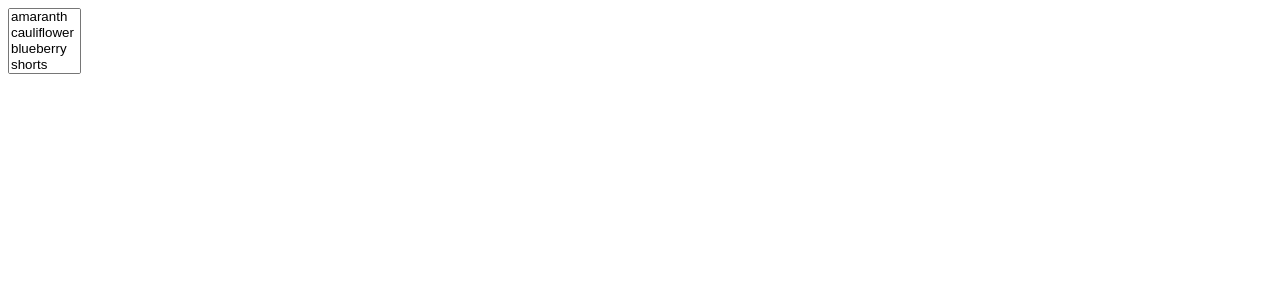
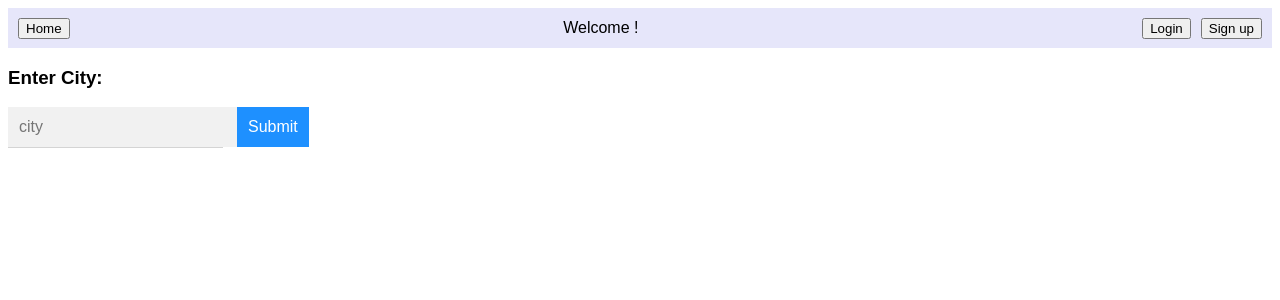
Before and after one commit to Smoove-Moving-App/Smoove, a React app: page / in a window 1280 px wide. Shown: the top 300 px of the page. Built offline with nearby package versions, Linux system fonts and the light colour scheme; no server answers.

Commit message:
fixed bug in handleChange CityBox component

```diff
--- a/client/App.jsx
+++ b/client/App.jsx
@@ -4,19 +4,21 @@ import { useEffect } from 'react'
 import Login from './components/Login.jsx';
 import Signup from './components/Signup.jsx';
 import Main from './components/Main.jsx'
+import Navbar from './components/Navbar.jsx'
 
 export default function App() {
   function handleClick(e) {
     fetch('http://localhost:3000/')
-        .then((response) => response.json())
-        .then((data) => {
-          console.log(data);
-        });
+      .then((response) => response.json())
+      .then((data) => {
+        console.log(data);
+      });
   }
 
   return(
       <div>
-       <Main />
+        <Navbar />
+        <Main />
       </div>
   )
 }
--- a/client/components/Citybox.jsx
+++ b/client/components/Citybox.jsx
@@ -3,46 +3,22 @@ import axios from 'axios';
 import '../styles/style.css'
 
 
-//TODO: implement type in functionality
-// export default function Citybox(){
-// const [leftBoxData, setLeftBoxData] = useState();
-// const [rightBoxData, seRightBoxData] = useState();
-// const cities = ['Atlanta', 'New York', 'Chicago', 'Omaha', 'Albequrque', 'New Orleans', 'Charleton']
-
-// // function autoComplete(input, arr) {
-
-// // }
-
-// function handleChange(e){
-//   console.log('this is synthetic event', e.target.value)
-
-// }
-
-// return(
-
-//     <div id="CityBoxContainer">
-//       <form autoComplete="off">
-//         <div className="autoComplete">
-//           <input onChange={(e) => handleChange(e)} id="myInput" type="text" name="myCity" placeholder="city"></input>
-//         </div>
-//         <input type="submit"></input>
-//       </form>
-//     </div>
-
-// )
-// }
 
 
 export default function Citybox(){
   const [leftBoxData, setLeftBoxData] = useState();
   const [rightBoxData, seRightBoxData] = useState();
+  const [items, setItems] = useState('')
+  const [cities, setCities] = useState('');
 
   useEffect(() => {
   console.log('inside use effect')
-  axios.get('https://api.teleport.org/api/cities/')
+  axios.get('https://api.teleport.org/api/urban_areas/')
   .then(function (response) {
-    // handle success
-    console.log(response);
+    const urban = response.data._links['ua:item']
+    const cityNames = urban.map(el => el.name)
+    console.log(response)
+    setCities(cityNames);
   })
   .catch(function (error) {
     // handle error
@@ -54,18 +30,49 @@ useEffect(() => {
 
 }, [])
 
+  function autoFill(e) {
+    const input = document.getElementById("myInput")
+    input.value = e.target.innerText;
+    setItems('');
+  }
+
+  function handleChange(e){
+    e.preventDefault();
+    const currWord = e.target.value
+    let arr = [];
+    for (let i = 0; i < cities.length; i++) {
+      const slicedCity = cities[i].slice(0, currWord.length);
+      if (currWord.toLowerCase() === slicedCity.toLowerCase()) {
+        arr.push(<li className='autoComplete-item' key={'key' + i} onClick={autoFill}>{cities[i]}</li>)
+        setItems(arr)
+      }
+      if(currWord.length === 0){
+        setItems('')
+      }
+    }
+  }
+
+  function submitButtonClick() {
+    const input = document.getElementById('myInput');
+    const newCity = input.value.replaceAll(' ', '-').toLowerCase();
+    console.log('DASH', newCity)
+    axios.post(`https://localhost:3000/${newCity}`)
+    .then(function (response) {
+      console.log(response)
+  })
+  .catch(function (error) {
+    console.log('Error here:', error);
+  })
+  }
+
   return(
-  <div className="menuDiv">
-  <select className="dropDownMenu" multiple size="4" >
-    <option value="amaranth">amaranth</option>
-    <option value="cauliflower">cauliflower</option>
-    <option value="blueberry">blueberry</option>
-    <option value="shorts">shorts</option>
-    <option value="potato">potato</option>
-    <option value="cranberries">cranberries</option>
-    <option value="kale">kale</option>
-    <option value="melon">melon</option>
-  </select>
+      <div id="CityBoxContainer">
+        <h3>Enter City: </h3>
+        <div className="autoComplete">
+          <input onChange={(e) => handleChange(e)} id="myInput" type="text" name="myCity" placeholder="city"></input>
+        </div>
+        <input type="submit" onClick={(e) => submitButtonClick(e)}></input>
+        <div className="autoComplete-list">{items}</div>
       </div>
   )
   }
--- a/client/components/Navbar.jsx
+++ b/client/components/Navbar.jsx
@@ -1,9 +1,21 @@
-import React, { useState } from 'react';
+import React, { useState, useEffect } from 'react';
 
 
 export default function Navbar(){
+  const [user, setUser] = useState('');
 
   return(
-
+    <div className="navbar">
+      <div className="buttonsContainer">
+        <div className="buttonContainerLeft">
+          <button className="navButtons">Home</button>
+        </div>
+        <p>Welcome {user}!</p>
+        <div className="buttonContainerRight">
+          <button className="navButtons">Login</button>
+          <button className="navButtons">Sign up</button>
+        </div>
+      </div>
+    </div>
   )
 }
--- a/client/styles/style.css
+++ b/client/styles/style.css
@@ -38,12 +38,45 @@ input[type=submit] {
   background-color: #fff;
   border-bottom: 1px solid #d4d4d4;
 }
-.autoComplete-items div:hover {
-  /*when hovering an item:*/
-  background-color: #e9e9e9;
+
+.autoComplete-list {
+  width: 215px;
+  cursor: pointer;
+  background-color: #fff;
+  border-bottom: 1px solid #d4d4d4;
+  border-right: 1px solid #d4d4d4
 }
+
 .autoComplete-active {
   /*when navigating through the items using the arrow keys:*/
   background-color: DodgerBlue !important;
   color: #ffffff;
 }
+
+.buttonsContainer {
+  display: flex;
+  align-items: center;
+  height: 100%;
+  justify-content: space-between;
+}
+
+.buttonContainerRight {
+  margin-right: 10px;
+}
+
+.navButtons {
+  margin-left: 10px;
+}
+
+.navbar {
+  background-color: lavender;
+  height: 2.5rem;
+}
+
+li {
+  list-style: none;
+}
+
+li:hover {
+  background-color: #e9e9e9;
+}
```
Lines whose indentation alone changed are shown as unchanged.
